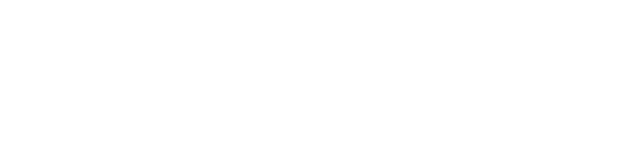
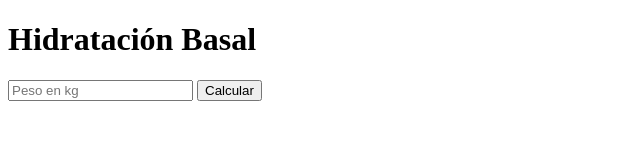
Before and after one commit to augustolambare/augustolambare.github.io, a plain HTML site: page index.html in a window 1280 px wide. Shown: the whole page, without its empty margins (0-640 px from the left). Drawn offline with Linux system fonts and the light colour scheme.

Commit message:
primera parte del proyecto

```diff
--- a/index.html
+++ b/index.html
@@ -6,6 +6,8 @@
     <title>Calculadora de Hidratación Basal</title>
 </head>
 <body>
-
+    <h1>Hidratación Basal</h1>
+    <input type="number" placeholder="Peso en kg">
+    <button>Calcular</button>
 </body>
 </html>
```
